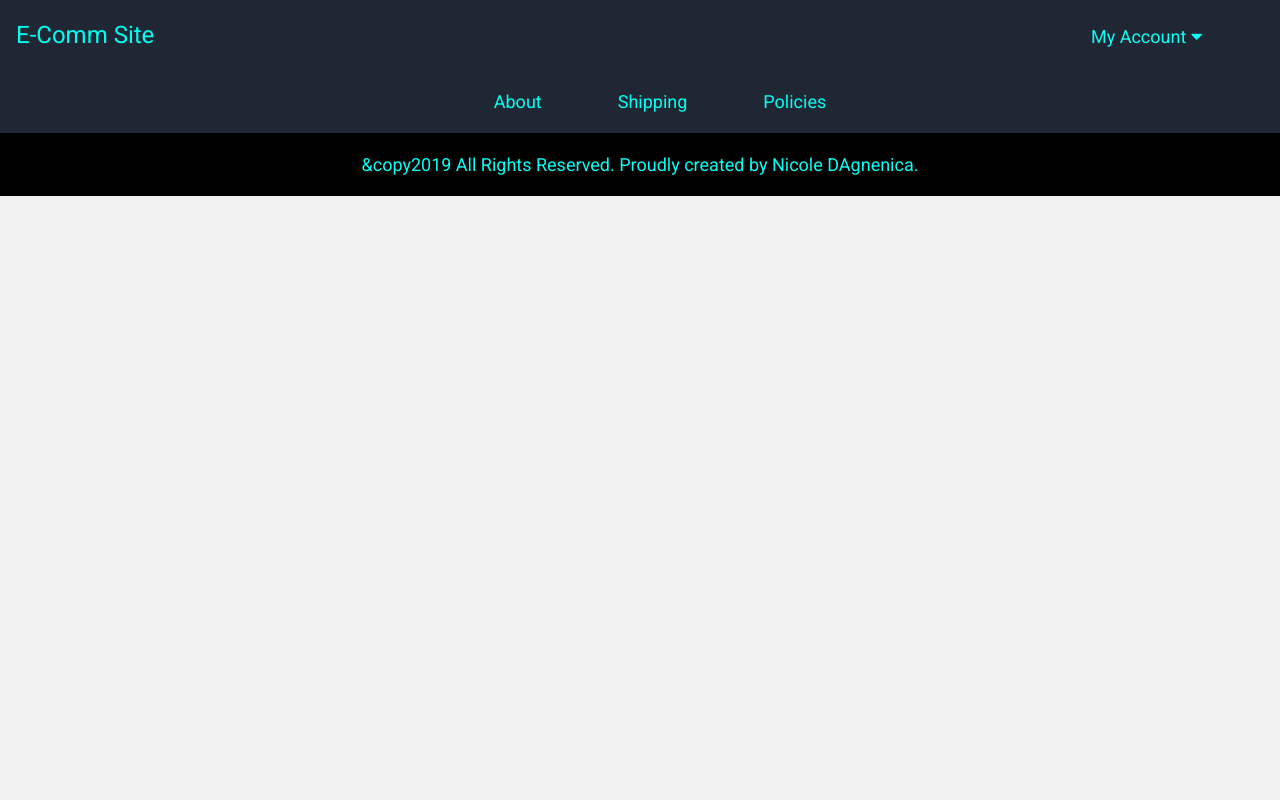
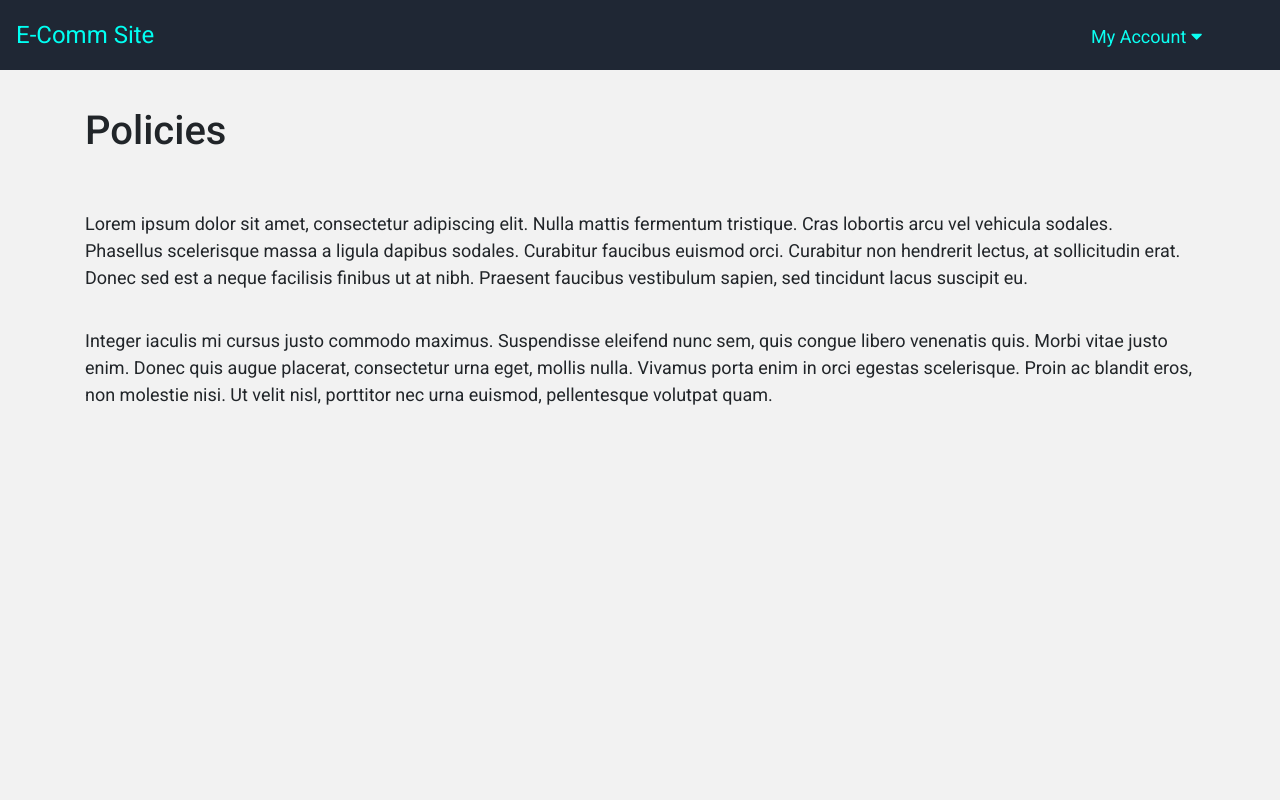
Before and after one commit to softdevpro9/react-ecommerce-frontend, a React (Create React App) app: page /policies in a window 1280 px wide. Shown: the top 800 px of the page. Built offline with nearby package versions, Linux system fonts and the light colour scheme; no server answers.

Commit message:
Add footer routes and components

```diff
--- a/src/App.js
+++ b/src/App.js
@@ -4,10 +4,12 @@ import {Route, Switch } from 'react-router-dom'
 import DashboardProductsContainer from './containers/DashboardProductsContainer'
 import Login from './components/auth/Login'
 import Register from './components/auth/Register'
-import About from './components/About'
+import About from './components/footer/About'
+import Shipping from './components/footer/Shipping'
+import Policies from './components/footer/Policies'
 import Wishlist from './components/Wishlist'
 import Navbar from './components/layout/Navbar'
-import Footer from './components/layout/Footer'
+import Footer from './components/footer/Footer'
 import BusinessNew from './components/businesses/BusinessNew'
 import BusinessProducts from './components/businesses/BusinessProducts'
 import BusinessProduct from './components/businesses/BusinessProduct'
@@ -48,6 +50,8 @@ class App extends Component {
           <Route path='/login' component={Login} />
           <Route path='/signup' component={Register} />
           <Route path='/about' component={About} />
+          <Route path='/shipping' component={Shipping} />
+          <Route path='/policies' component={Policies} />
           <Route path='/wishlist' component={Wishlist} />
           <Route exact path='/category/:id/products' component={CategoryProducts} />
           <Route exact path='/category/:id/products/:id' component={CategoryProduct} />
--- a/src/components/About.js
+++ b/src/components/footer/About.js
@@ -4,8 +4,9 @@ const About = () => {
     return (
         <div className="main">
             <div className = "container">
-                <h1>About Page</h1>
-                <h2>Image 1</h2>
+                <br></br>
+                <h1>About</h1>
+                <br></br>
                 <p>Lorem ipsum dolor sit amet, consectetur adipiscing elit. Nulla mattis fermentum tristique. Cras lobortis arcu vel vehicula sodales. Phasellus scelerisque massa a ligula dapibus sodales. Curabitur faucibus euismod orci. Curabitur non hendrerit lectus, at sollicitudin erat. Donec sed est a neque facilisis finibus ut at nibh. Praesent faucibus vestibulum sapien, sed tincidunt lacus suscipit eu.</p>
                 <p>Integer iaculis mi cursus justo commodo maximus. Suspendisse eleifend nunc sem, quis congue libero venenatis quis. Morbi vitae justo enim. Donec quis augue placerat, consectetur urna eget, mollis nulla. Vivamus porta enim in orci egestas scelerisque. Proin ac blandit eros, non molestie nisi. Ut velit nisl, porttitor nec urna euismod, pellentesque volutpat quam.</p>
             </div>
--- /dev/null
+++ b/src/components/footer/Policies.js
@@ -0,0 +1,17 @@
+import React from 'react';
+
+const Policies = () => {
+    return (
+        <div className="main">
+            <div className = "container">
+                <br></br>
+                <h1>Policies</h1>
+                <br></br>
+                <p>Lorem ipsum dolor sit amet, consectetur adipiscing elit. Nulla mattis fermentum tristique. Cras lobortis arcu vel vehicula sodales. Phasellus scelerisque massa a ligula dapibus sodales. Curabitur faucibus euismod orci. Curabitur non hendrerit lectus, at sollicitudin erat. Donec sed est a neque facilisis finibus ut at nibh. Praesent faucibus vestibulum sapien, sed tincidunt lacus suscipit eu.</p>
+                <p>Integer iaculis mi cursus justo commodo maximus. Suspendisse eleifend nunc sem, quis congue libero venenatis quis. Morbi vitae justo enim. Donec quis augue placerat, consectetur urna eget, mollis nulla. Vivamus porta enim in orci egestas scelerisque. Proin ac blandit eros, non molestie nisi. Ut velit nisl, porttitor nec urna euismod, pellentesque volutpat quam.</p>
+            </div>
+        </div>
+    )
+}
+
+export default Policies
--- /dev/null
+++ b/src/components/footer/Shipping.js
@@ -0,0 +1,17 @@
+import React from 'react';
+
+const Shipping = () => {
+    return (
+        <div className="main">
+            <div className = "container">
+                <br></br>
+                <h1>Shipping</h1>
+                <br></br>
+                <p>Lorem ipsum dolor sit amet, consectetur adipiscing elit. Nulla mattis fermentum tristique. Cras lobortis arcu vel vehicula sodales. Phasellus scelerisque massa a ligula dapibus sodales. Curabitur faucibus euismod orci. Curabitur non hendrerit lectus, at sollicitudin erat. Donec sed est a neque facilisis finibus ut at nibh. Praesent faucibus vestibulum sapien, sed tincidunt lacus suscipit eu.</p>
+                <p>Integer iaculis mi cursus justo commodo maximus. Suspendisse eleifend nunc sem, quis congue libero venenatis quis. Morbi vitae justo enim. Donec quis augue placerat, consectetur urna eget, mollis nulla. Vivamus porta enim in orci egestas scelerisque. Proin ac blandit eros, non molestie nisi. Ut velit nisl, porttitor nec urna euismod, pellentesque volutpat quam.</p>
+            </div>
+        </div>
+    )
+}
+
+export default Shipping;
```
Also changed, not shown: src/components/footer/Footer.js (renamed from src/components/layout/Footer.js).
